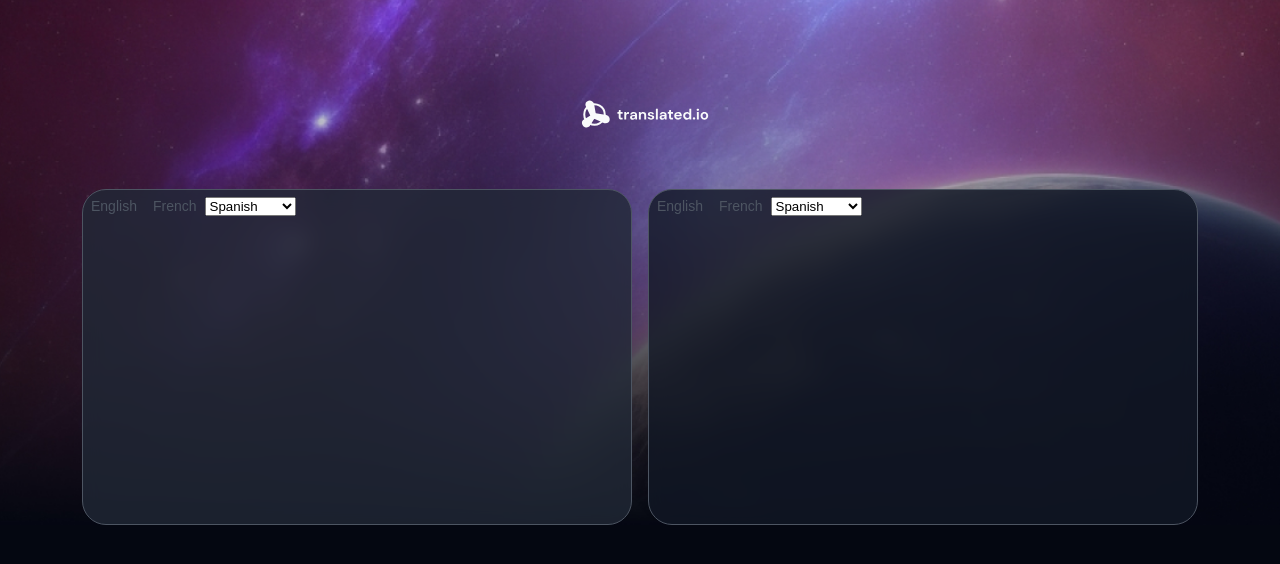
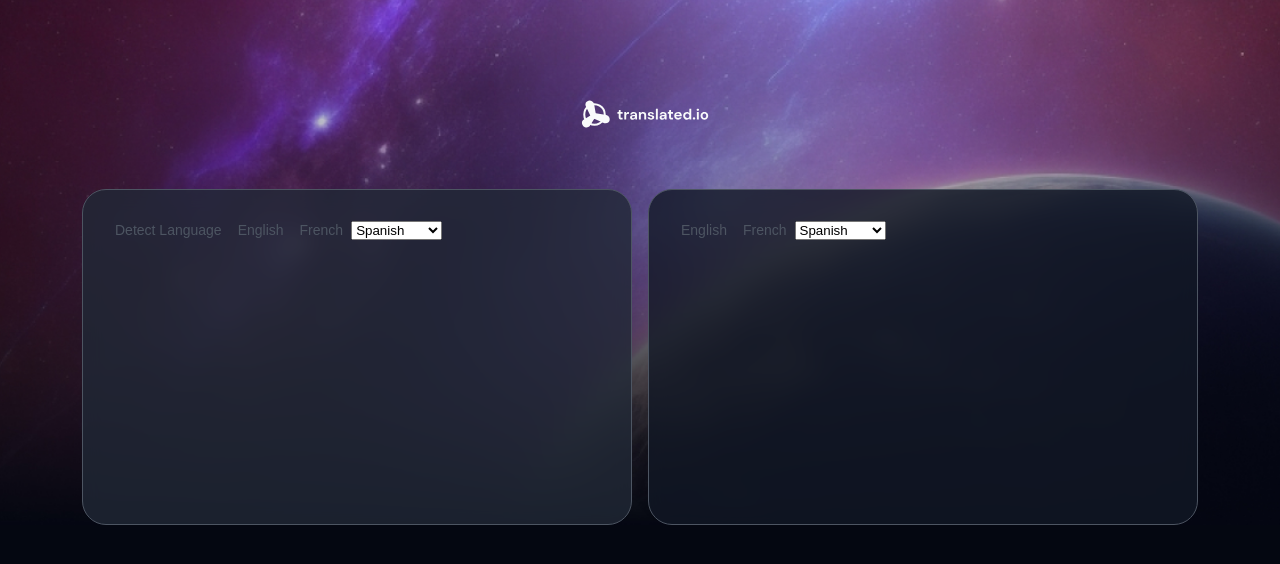
Before and after one commit to EdiedRamos/translate, a React (Vite) app: page / in a window 1280 px wide. Shown: the top 564 px of the page. Built offline with nearby package versions, Linux system fonts and the light colour scheme.

Commit message:
chore: add detect language option

```diff
--- a/src/components/CardLayout/CardLayout.scss
+++ b/src/components/CardLayout/CardLayout.scss
@@ -4,6 +4,7 @@
   backdrop-filter: blur(10px);
   border: 1px solid $gray-200;
   border-radius: 24px;
+  padding: 24px;
   width: 100%;
   min-height: 336px;
 }
--- a/src/components/Languages/Languages.tsx
+++ b/src/components/Languages/Languages.tsx
@@ -10,9 +10,16 @@ const SELECT_OPTIONS = [
   { id: "3", value: "Portuguese" },
 ];
 
-export const Languages = () => {
+interface Props {
+  withDetectionLanguage?: boolean;
+}
+
+export const Languages = ({ withDetectionLanguage = false }: Props) => {
   return (
     <div className="languages languages-container">
+      {withDetectionLanguage && (
+        <LanguageButton>Detect Language</LanguageButton>
+      )}
       {INITIAL_OPTIONS.map(({ id, value }) => (
         <LanguageButton
           // className={ === 1 ? "language-button--active" : ""}
--- a/src/components/Translator/Translator.tsx
+++ b/src/components/Translator/Translator.tsx
@@ -1,10 +1,11 @@
 import "./Translator.scss";
+
 import { CardLayout, Languages } from "@/components";
 
 export const Translator = () => {
   return (
     <CardLayout className="translator">
-      <Languages />
+      <Languages withDetectionLanguage />
     </CardLayout>
   );
 };
```
